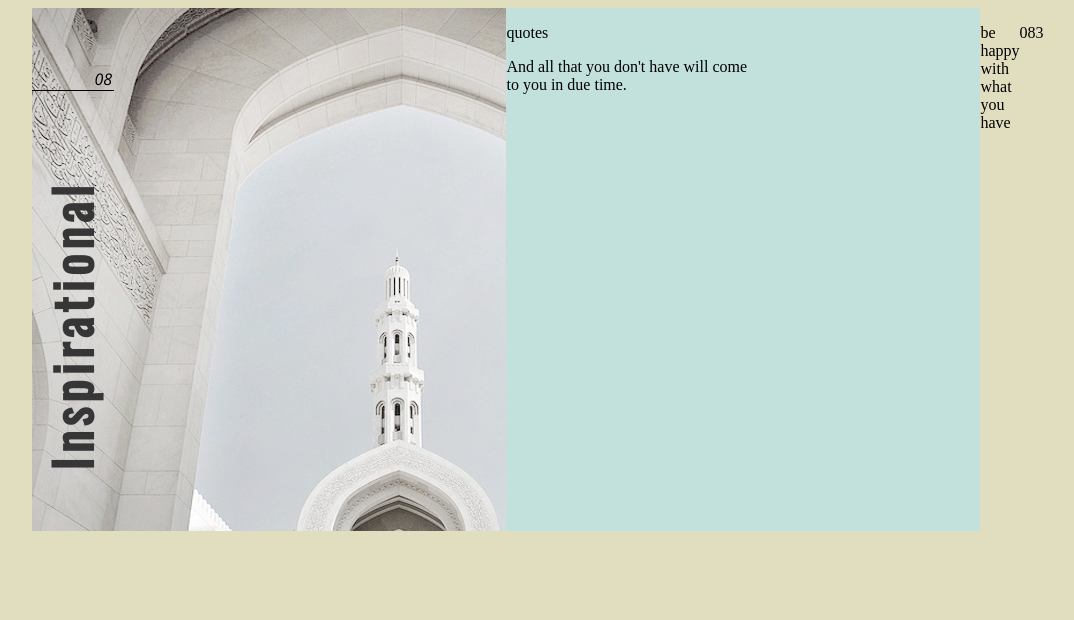
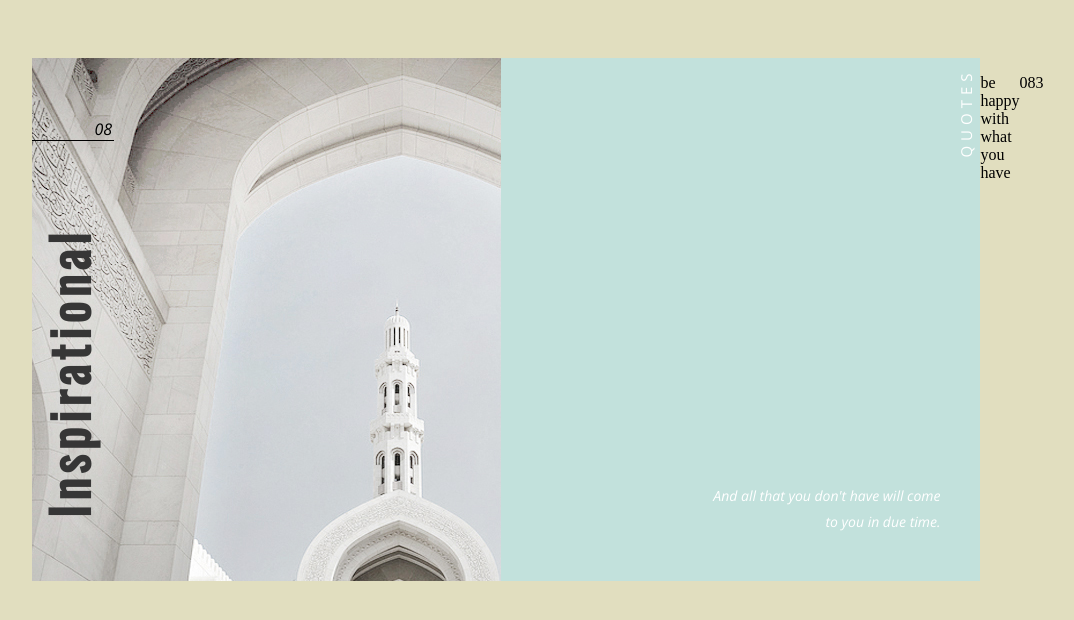
Before and after one commit to TimchenkoSergey/Picture, a website: page index.html in a window 1280 px wide. Shown: the whole page, without its empty margins (102-1176 px from the left). Drawn offline with nearby package versions, Linux system fonts and the light colour scheme.

Commit message:
Completed styles for right section

```diff
--- a/scss/blocks/page/_page.scss
+++ b/scss/blocks/page/_page.scss
@@ -1,4 +1,5 @@
 .page {
+	padding-top: 50px;
 	display: flex;
 
 	background-color: #e1debf;
--- a/scss/blocks/picture/_picture.scss
+++ b/scss/blocks/picture/_picture.scss
@@ -43,6 +43,28 @@
 	}
 
 	&__quotes {
+		padding-top: 450px;
+		padding-left: 390px;
 
+		color: #fff;
+		font-family: 'Open Sans', sans-serif;
+		font-size: 15px;
+		text-transform: uppercase;
+		letter-spacing: 5px;
+
+		transform: rotate(-90deg);
+	}
+
+	&__quote {
+		margin-top: -75px;
+		padding-right: 40px;
+		padding-bottom: 30px;
+
+		color: #fff;
+		font-family: 'Open Sans', sans-serif;
+		font-size: 14px;
+		font-style: italic;
+		text-align: right;
+		line-height: 26px;
 	}
 }
```
Also changed, not shown: index.html (+0 -2 lines), css/main.min.css.
